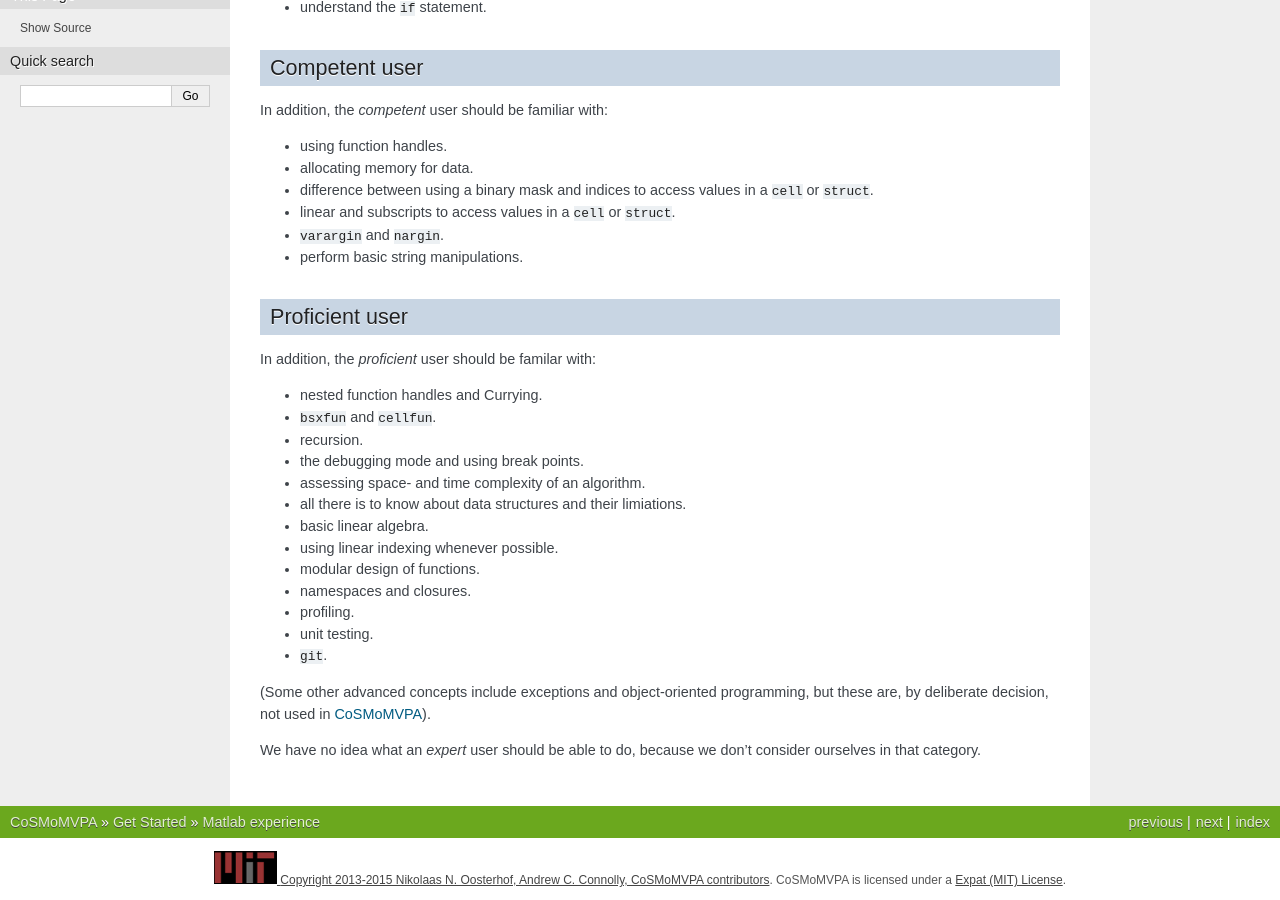
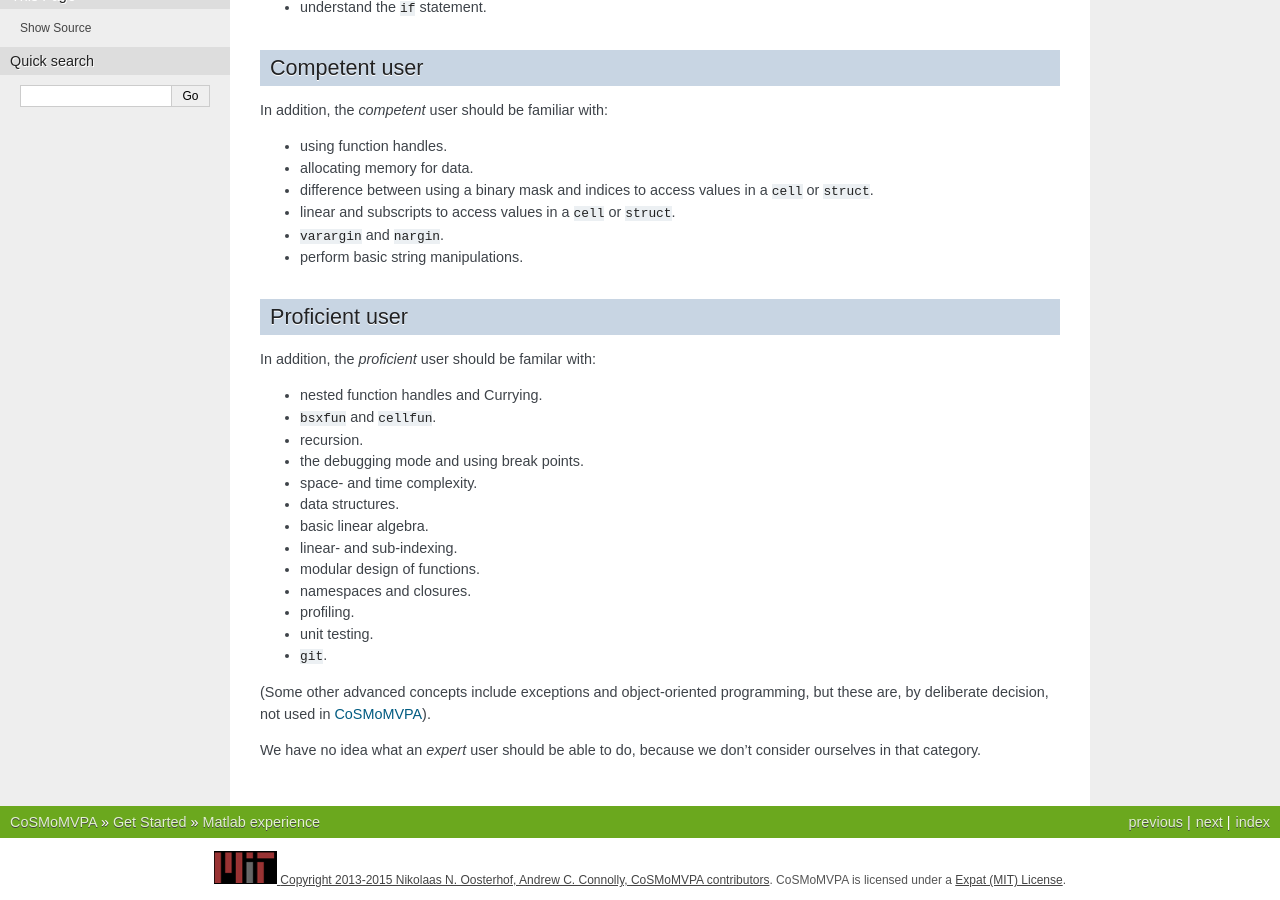
Before and after one commit to CoSMoMVPA/CoSMoMVPA, a Sphinx documentation site: the page built from doc/source/matlab_experience.rst, in a window 1280 px wide and 900 px high, scrolled down 586 px. Built offline with Sphinx 7.4.7, drawn with Linux system fonts in a browser that asks for light colours; pages that are not in the unit, such as notebooks, are missing from menus.

Commit message:
WEB: update note about proficient user

```diff
--- a/doc/source/matlab_experience.rst
+++ b/doc/source/matlab_experience.rst
@@ -44,10 +44,10 @@ In addition, the *proficient* user should be familar with:
 - ``bsxfun`` and ``cellfun``.
 - recursion.
 - the debugging mode and using break points.
-- assessing space- and time complexity of an algorithm.
-- all there is to know about data structures and their limiations.
+- space- and time complexity.
+- data structures.
 - basic linear algebra.
-- using linear indexing whenever possible.
+- linear- and sub-indexing.
 - modular design of functions.
 - namespaces and closures.
 - profiling.
```
